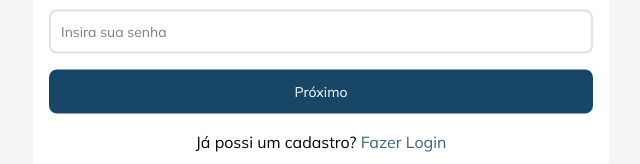
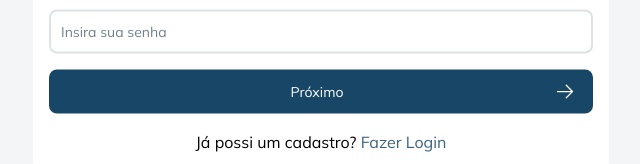
Before and after one commit to gustavomaltez/pidao-web, a React (Vite) app: page /register in a window 1280 px wide. Shown: the part 460-624 px from the top of the page, without its empty margins (319-959 px from the left). Built offline with nearby package versions, Linux system fonts and the light colour scheme.

Commit message:
feat: added icon to buttons

```diff
--- a/src/components/Button/Button.tsx
+++ b/src/components/Button/Button.tsx
@@ -1,3 +1,6 @@
+import { Fragment } from 'react';
+
+
 // Types -----------------------------------------------------------------------
 
 interface ButtonProps extends React.ButtonHTMLAttributes<HTMLButtonElement> {
@@ -5,29 +8,63 @@ interface ButtonProps extends React.ButtonHTMLAttributes<HTMLButtonElement> {
   label: string;
   /** Button theme. Each different theme applies a different set of styles. **/
   theme: 'primary' | 'secondary';
+  /** Optional icon to be displayed at the left/right side of the button. **/
+  icon?: (props: React.ComponentProps<'svg'>) => JSX.Element;
+  /** Whether the icon should be positioned **/
+  iconPosition?: 'left' | 'right';
 }
 
 // Component -------------------------------------------------------------------
 
 export function Button(props: ButtonProps): JSX.Element {
+  const _props = { ...props };
+  delete _props.icon;
+  delete _props.iconPosition;
+
   return (
     <button
       className={getButtonClassName(props)}
-      {...props}
+      {..._props}
     >
+      <Icon {...props} />
       {props.label}
     </button>
   );
 }
 
+// Sub-components --------------------------------------------------------------
+
+function Icon(props: ButtonProps): JSX.Element {
+  if (!props.icon) return <Fragment />;
+  return <props.icon className={getIconClassName(props)} />;
+}
+
 // Helpers ---------------------------------------------------------------------
+
+function getIconClassName(props: ButtonProps): string {
+  const classes = ['absolute w-5 h-5 -translate-y-2/4 top-2/4'];
+
+  if (props.iconPosition === 'left')
+    classes.push('left-4');
+  else if (props.iconPosition === 'right')
+    classes.push('right-4 ');
+
+  return classes.join(' ');
+}
 
 function getButtonClassName(props: ButtonProps): string {
   const classes = [
     'text-sm hover:opacity-95',
     'border-2 rounded-lg',
-    'block w-full px-2 h-11',
+    'block w-full h-11 relative',
   ];
+
+  if (!props.icon)
+    classes.push('px-2');
+  if (props.iconPosition === 'left')
+    classes.push('pl-4 pr-2');
+  else if (props.iconPosition === 'right')
+    classes.push('pl-2 pr-4');
 
   if (props.theme === 'primary')
     classes.push('bg-primary border-primary text-white');
--- a/src/screens/Register/Register.tsx
+++ b/src/screens/Register/Register.tsx
@@ -1,4 +1,5 @@
 import { Button, Input } from '@components';
+import { ArrowLeftIcon, ArrowRightIcon, CheckIcon } from '@heroicons/react/24/solid';
 import { Fragment, useState } from 'react';
 import { Link } from 'react-router-dom';
 
@@ -88,13 +89,22 @@ function NavBar(props: NavBarProps): JSX.Element {
   return (
     <div className="flex gap-4">
       {['both', 'done'].includes(props.state) && (
-        <Button theme='primary' label='Anterior' type='button' onClick={props.onBack} />
+        <Button
+          theme='primary'
+          label='Anterior'
+          type='button'
+          onClick={props.onBack}
+          icon={ArrowLeftIcon}
+          iconPosition='left'
+        />
       )}
       <Button
         theme='primary'
         label={props.state === 'done' ? 'Registrar' : 'Próximo'}
         type={props.state === 'done' ? 'submit' : 'button'}
         onClick={props.onNext}
+        icon={props.state === 'done' ? CheckIcon : ArrowRightIcon}
+        iconPosition='right'
       />
     </div>
   );
```
